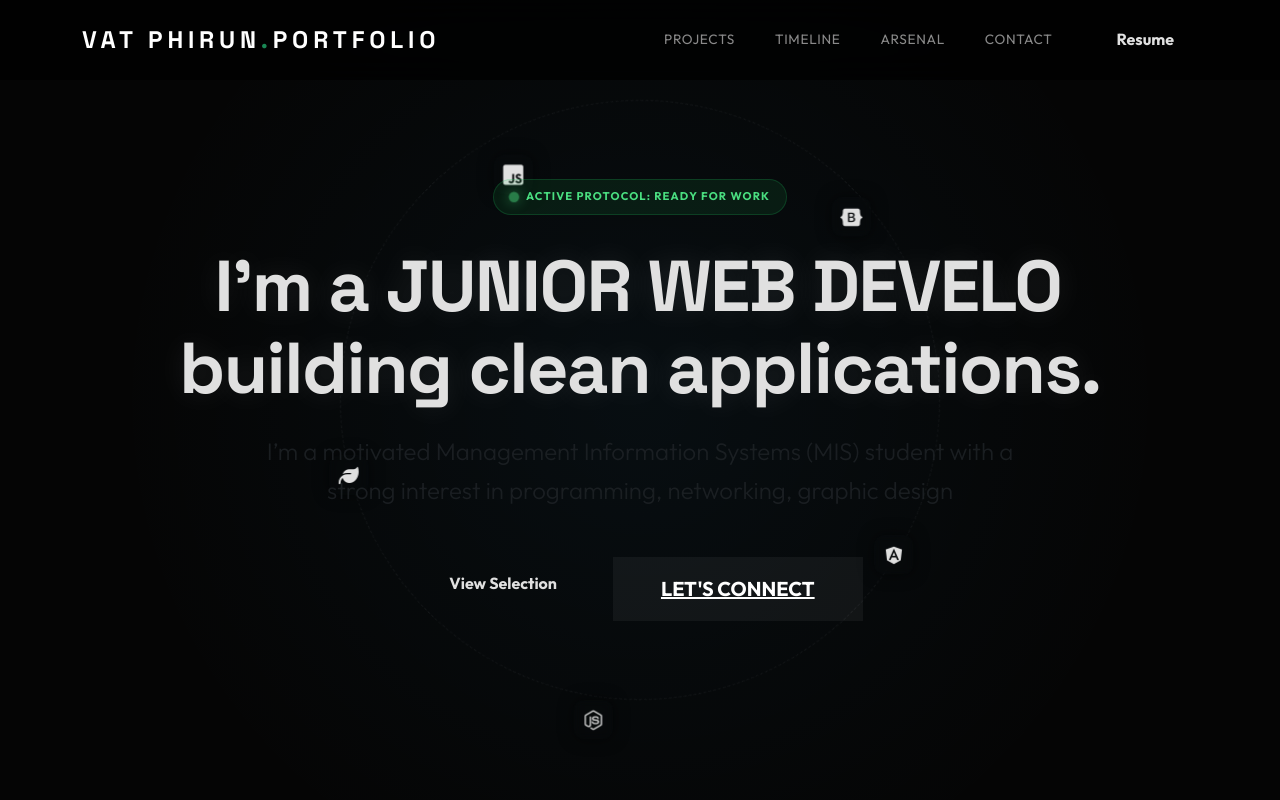
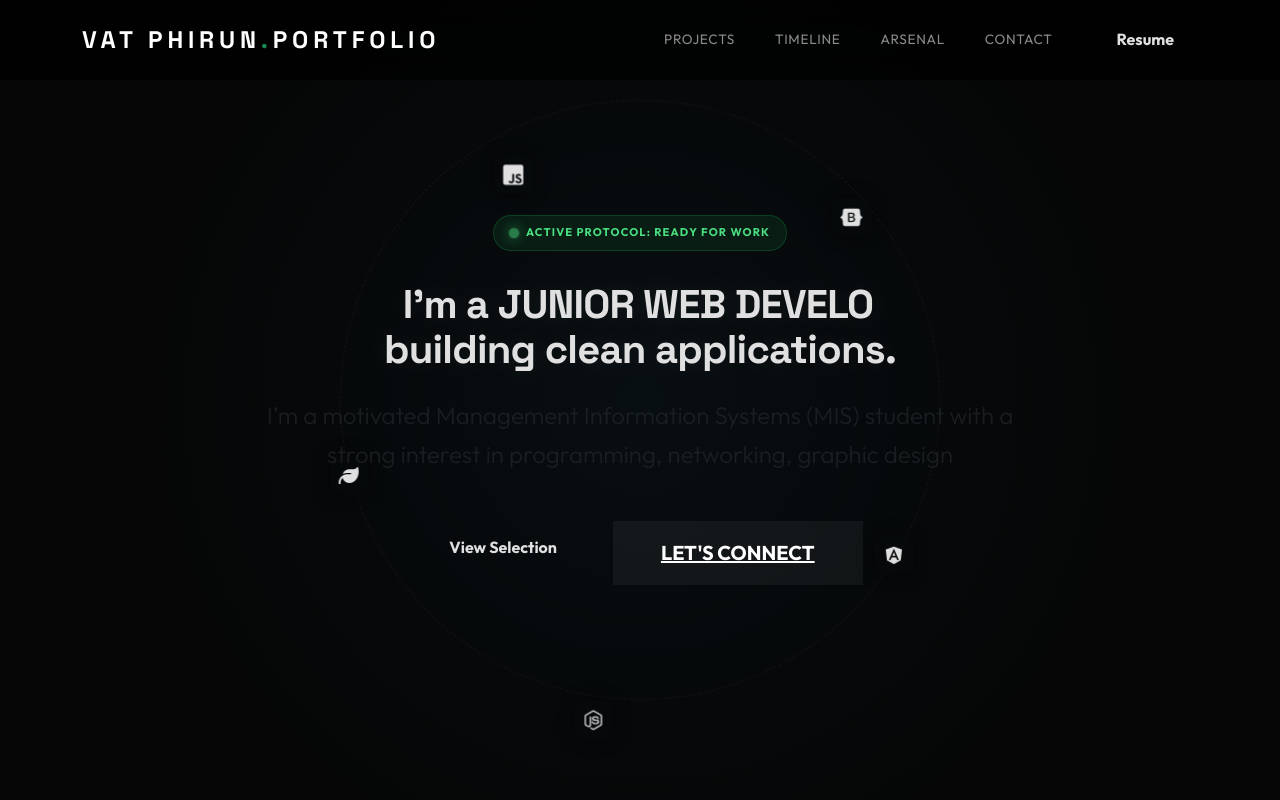
Before and after one commit to Phirunn891/Potfolio, an Angular app: page / in a window 1280 px wide. Shown: the top 800 px of the page. Built offline with nearby package versions, Linux system fonts and the light colour scheme.

Commit message:
Fix fs Hero section

```diff
--- a/src/app/portfolio/portfolio.html
+++ b/src/app/portfolio/portfolio.html
@@ -32,7 +32,7 @@
                 <span class="status-dot"></span>
                 ACTIVE PROTOCOL: READY FOR WORK
             </div>
-            <h1 class="display-1 fw-bold mb-4 glow-text">
+            <h1 class="display-1 fw-bold fs-1 mb-4 glow-text">
                 I'm a <span class="accent-blue">{{ displayText }}</span><span class="cursor"></span><br>
                 building clean applications.
             </h1>
```
